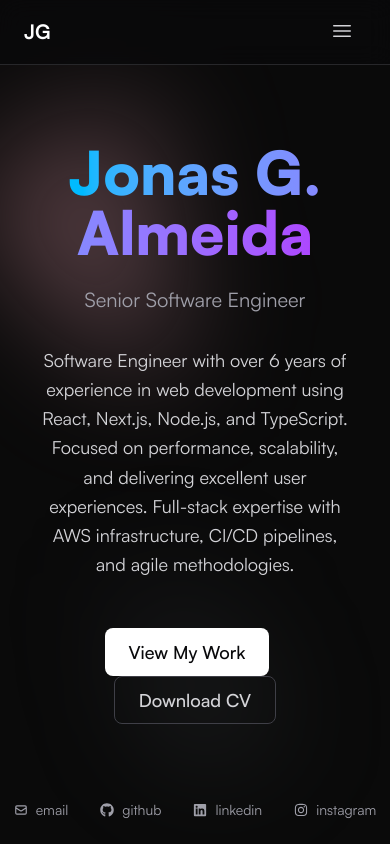
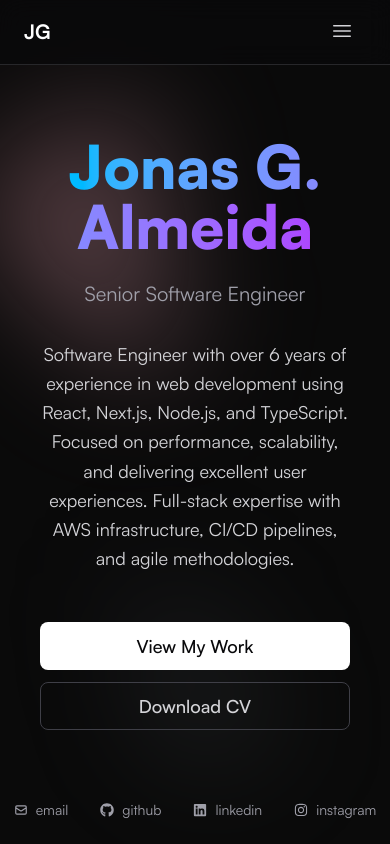
Before and after one commit to jgalmeida93/jgalmeida-portfolio, a Next.js app: page / in a window 390 px wide. Built offline with nearby package versions, Linux system fonts and the light colour scheme.

Commit message:
style: improve text formatting in contact

```diff
--- a/src/components/sections/contact-section.tsx
+++ b/src/components/sections/contact-section.tsx
@@ -80,8 +80,8 @@ export function ContactSection({ contact }: ContactSectionProps) {
             Let&apos;s Connect
           </h2>
           <p className="text-lg text-zinc-400 max-w-2xl mx-auto">
-            I&apos;m always interested in new opportunities and interesting projects.
-            Let&apos;s discuss how we can work together.
+            I&apos;m always interested in new opportunities and interesting
+            projects. Let&apos;s discuss how we can work together.
           </p>
         </motion.div>
 
--- a/src/components/sections/hero-section.tsx
+++ b/src/components/sections/hero-section.tsx
@@ -70,11 +70,12 @@ export function HeroSection({
             initial={{ opacity: 0, y: 20 }}
             animate={{ opacity: 1, y: 0 }}
             transition={{ duration: 0.8, delay: 0.8 }}
+            className="flex flex-col gap-3 w-full mx-auto sm:flex-row sm:justify-center sm:gap-4"
           >
             <Button
               size="lg"
               onClick={onCTAClick}
-              className="mr-4 cursor-pointer"
+              className="w-full sm:w-auto cursor-pointer"
             >
               View My Work
             </Button>
@@ -82,7 +83,7 @@ export function HeroSection({
               variant="outline"
               size="lg"
               onClick={handleDownloadCV}
-              className="cursor-pointer"
+              className="w-full sm:w-auto cursor-pointer"
             >
               Download CV
             </Button>
```
